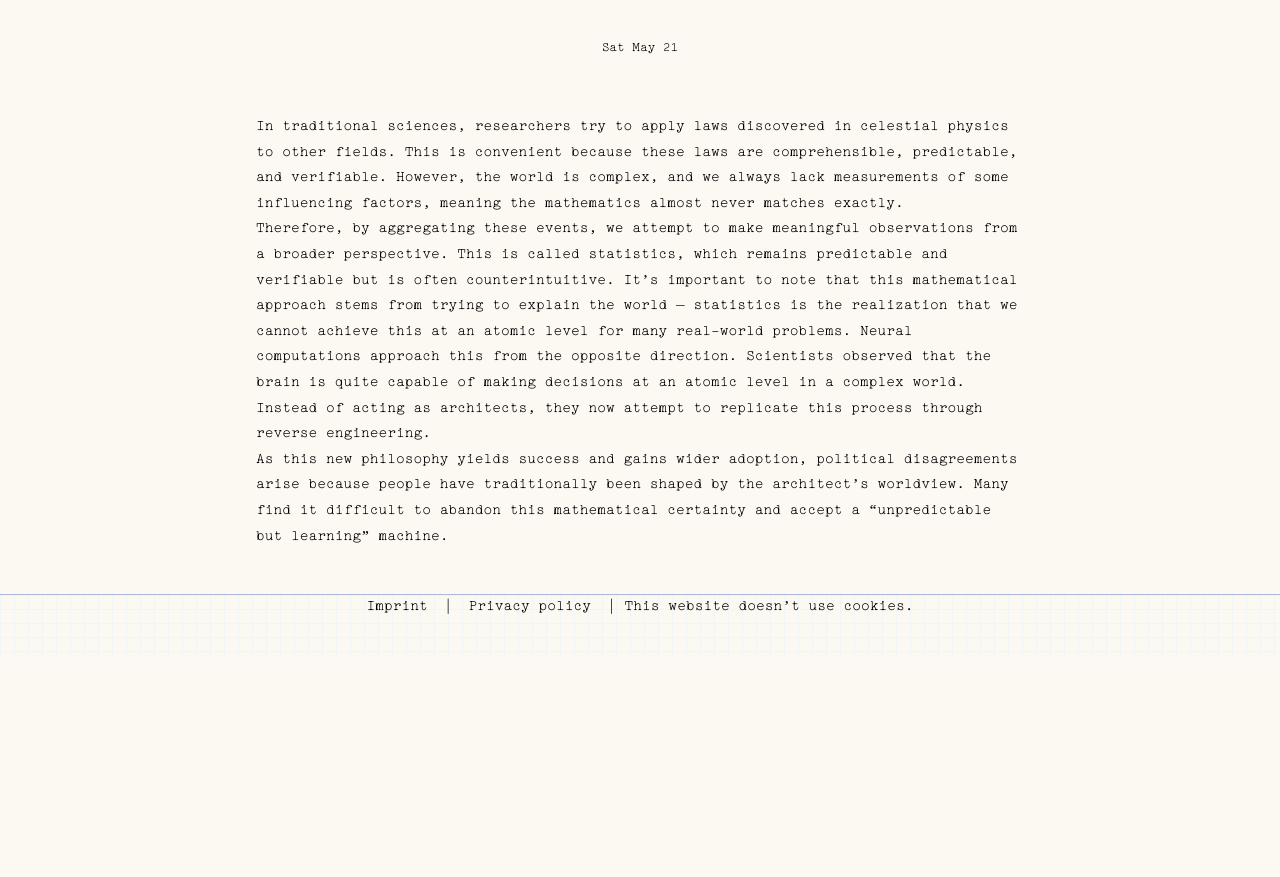
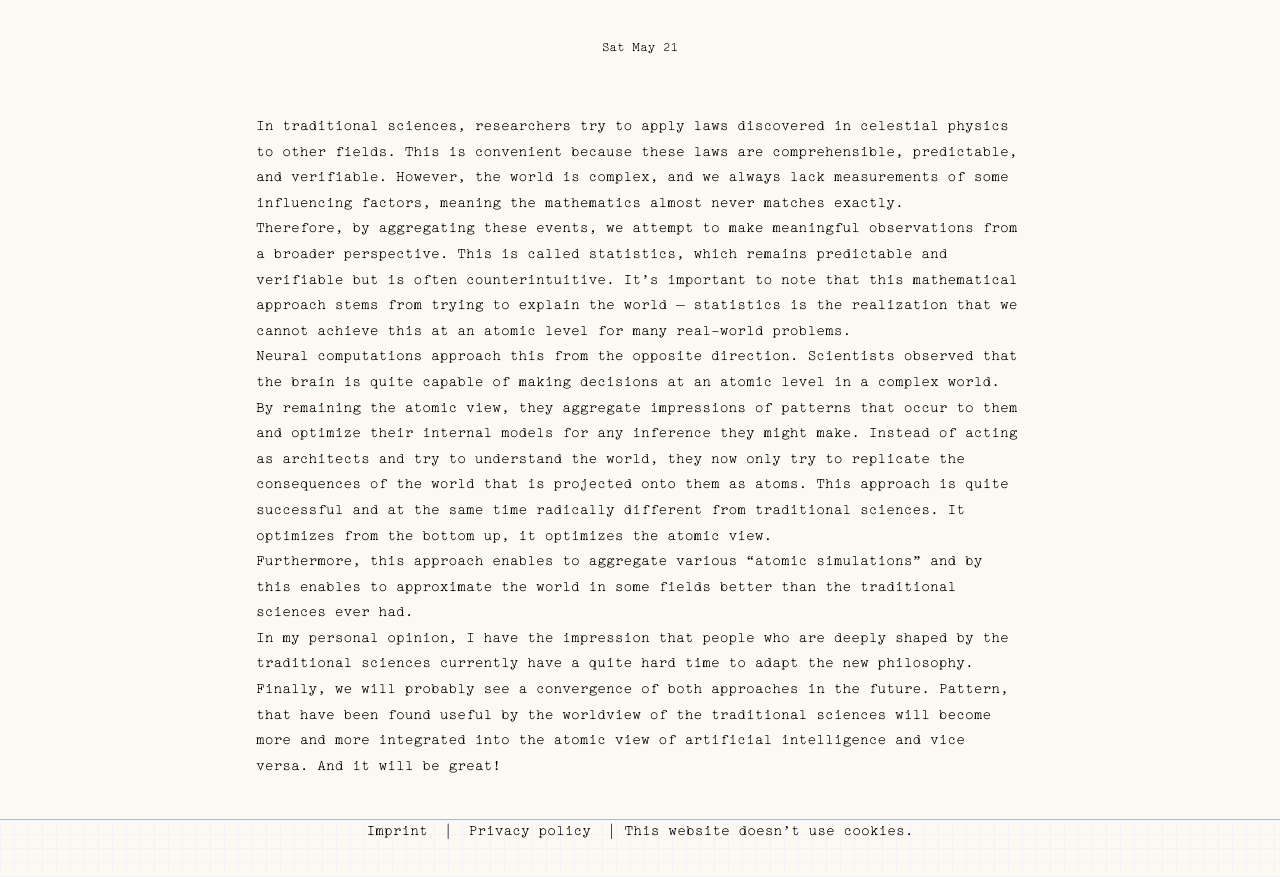
Before and after one commit to ErikBird/blog, an Astro site: page /posts/post-2 in a window 1280 px wide. Shown: the part 139-1016 px from the top of the page. Before the commit the page ends 800 px from the top, so only its background shows below. Built offline with nearby package versions, Linux system fonts and the light colour scheme; Astro itself is replaced by a stand-in of ours; a web font is replaced by a local one.

Commit message:
Update email address and refactor neural computation explanation in blog post

```diff
--- a/src/pages/about.astro
+++ b/src/pages/about.astro
@@ -15,7 +15,7 @@ const pageTitle = "About Me";
             </p>
             <p>As I am aware that these topics are quite unrelated, I give you filter to not be bothered.</p>
             <p>I hope you find something interesting here.</p>
-            <p>If you have any questions, remarks or just want to say hi, please feel free to contact me via <wired-link href="mailto:blog@erik-schwan.com">email</wired-link>.
+            <p>If you have any questions, remarks or just want to say hi, please feel free to contact me via <wired-link href="mailto:blog@erikschwan.com">email</wired-link>.
             </p>
           </div>
           <div class="flex-none">
--- a/src/pages/posts/post-2.md
+++ b/src/pages/posts/post-2.md
@@ -11,6 +11,16 @@ compact: true
 In traditional sciences, researchers try to apply laws discovered in celestial physics to other fields. This is convenient because these laws are comprehensible, predictable, and verifiable. However, the world is complex, and we always lack measurements of some influencing factors, meaning the mathematics almost never matches exactly.
 
 Therefore, by aggregating these events, we attempt to make meaningful observations from a broader perspective. This is called statistics, which remains predictable and verifiable but is often counterintuitive. It's important to note that this mathematical approach stems from trying to explain the world – statistics is the realization that we cannot achieve this at an atomic level for many real-world problems.
-Neural computations approach this from the opposite direction. Scientists observed that the brain is quite capable of making decisions at an atomic level in a complex world. Instead of acting as architects, they now attempt to replicate this process through reverse engineering.
 
-As this new philosophy yields success and gains wider adoption, political disagreements arise because people have traditionally been shaped by the architect's worldview. Many find it difficult to abandon this mathematical certainty and accept a "unpredictable but learning" machine.
+Neural computations approach this from the opposite direction. Scientists observed that the brain is quite capable of making decisions at an atomic level in a complex world.
+By remaining the atomic view, they aggregate impressions of patterns that occur to them and optimize their internal models for any inference they might make.
+Instead of acting as architects and try to understand the world, they now only try to replicate the consequences of the world that is projected onto them as atoms.
+This approach is quite successful and at the same time radically different from traditional sciences.
+It optimizes from the bottom up, it optimizes the atomic view.
+
+Furthermore, this approach enables to aggregate various "atomic simulations" and by this enables to approximate the world in some fields better than the traditional sciences ever had.
+
+In my personal opinion, I have the impression that people who are deeply shaped by the traditional sciences currently have a quite hard time to adapt the new philosophy.
+Finally, we will probably see a convergence of both approaches in the future.
+Pattern, that have been found useful by the worldview of the traditional sciences will become more and more integrated into the atomic view of artificial intelligence and vice versa.
+And it will be great!
```
